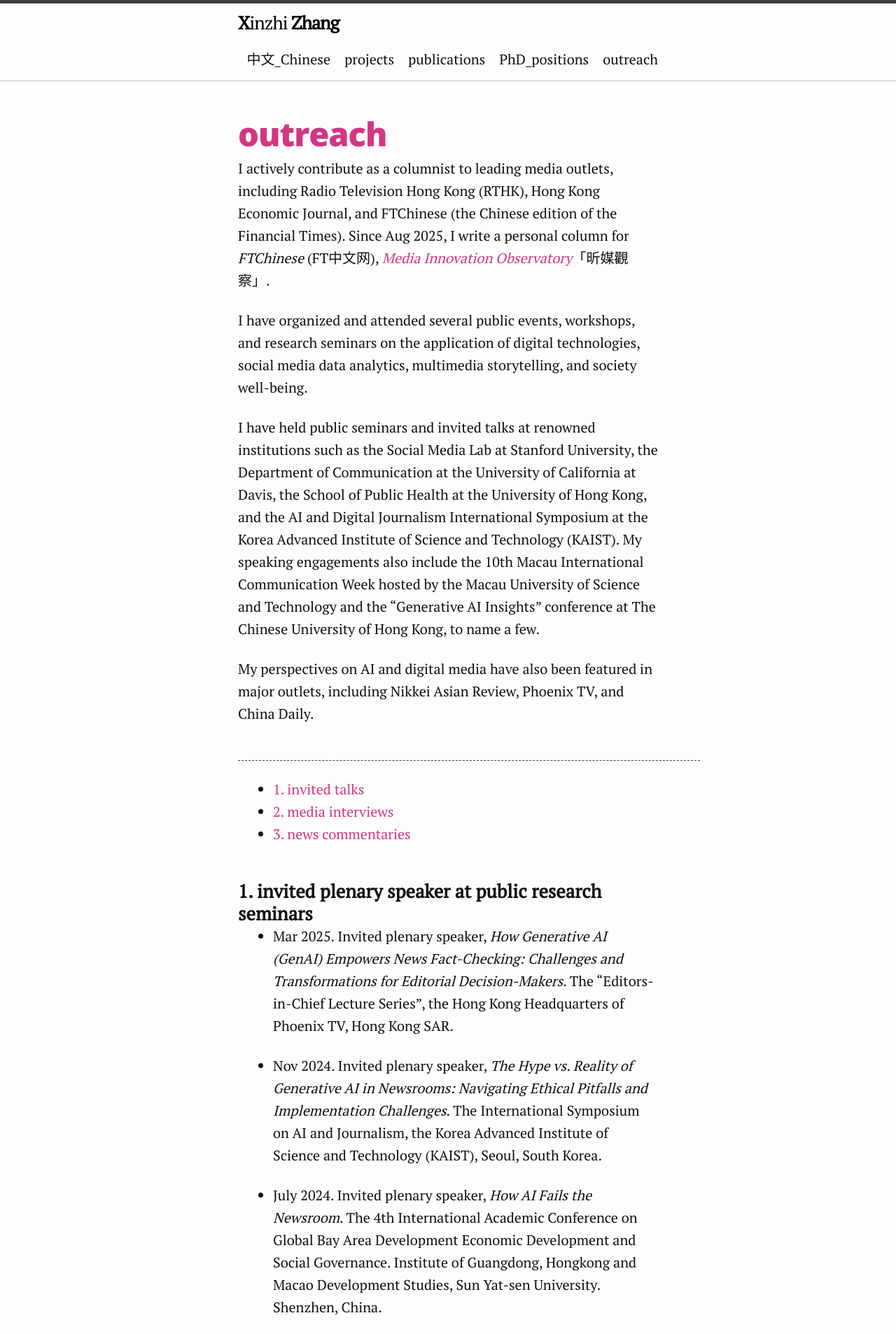
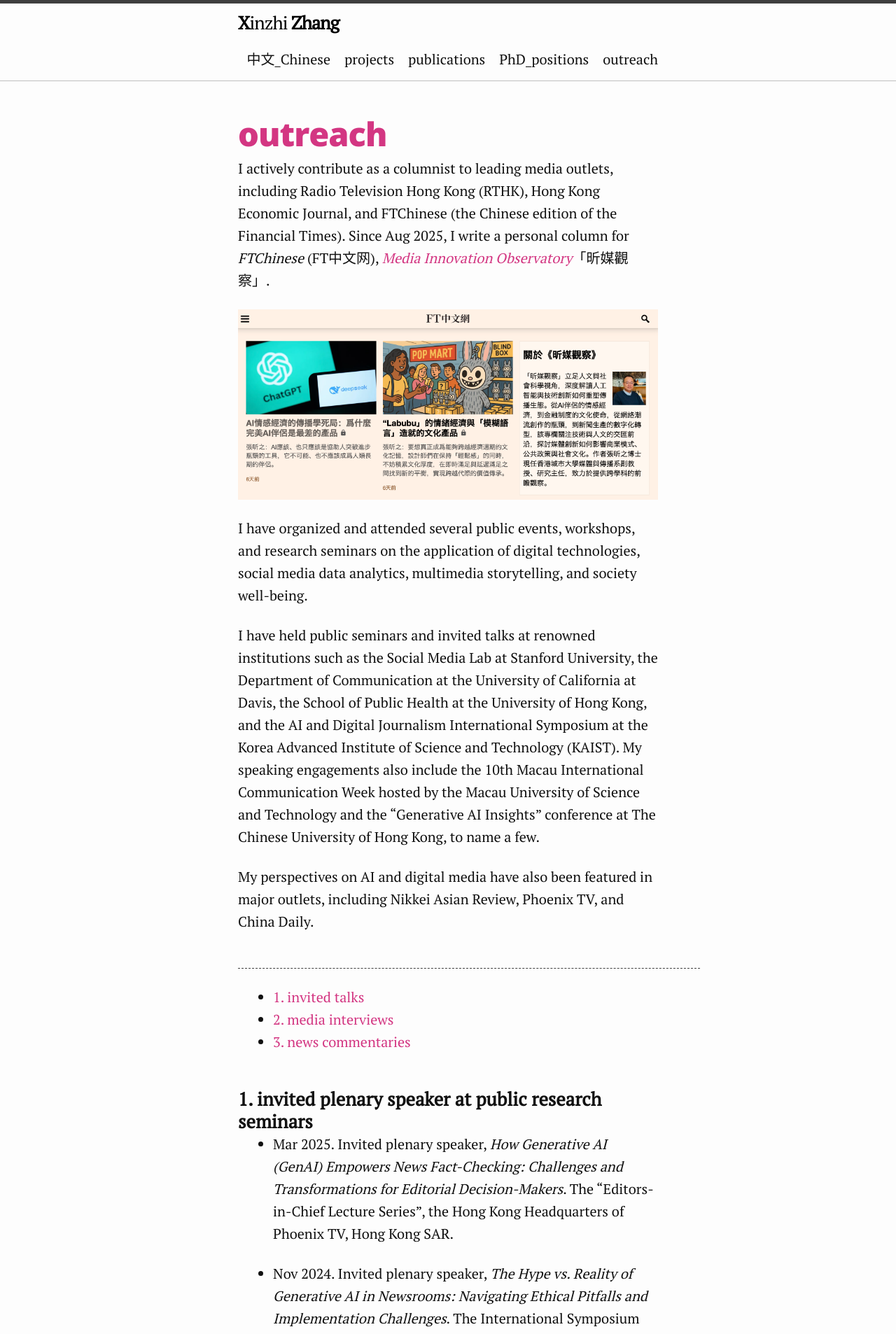
Before and after one commit to xzzhang2/xzzhang2.github.io, a Jekyll site: the page built from pages/tutorial.md, in a window 1280 px wide. Shown: the top 1906 px of the page at 70% size. Built offline with Jekyll 4.4.1, drawn with Linux system fonts in a browser that asks for light colours.

Commit message:
update info

```diff
--- a/pages/tutorial.md
+++ b/pages/tutorial.md
@@ -5,6 +5,9 @@
 ---
 
 I actively contribute as a columnist to leading media outlets, including Radio Television Hong Kong (RTHK), Hong Kong Economic Journal, and FTChinese (the Chinese edition of the Financial Times). Since Aug 2025, I write a personal column for *FTChinese* (FT中文网), *[Media Innovation Observatory](https://ftchinese.com/column/007000115)*「昕媒觀察」.
+
+![FTChinese_cover_page_202508](/assets/images/FTChinese_IMO_202508.png)
+
 
 I have organized and attended several public events, workshops, and research seminars on the application of digital technologies, social media data analytics, multimedia storytelling, and society well-being.
 
```
